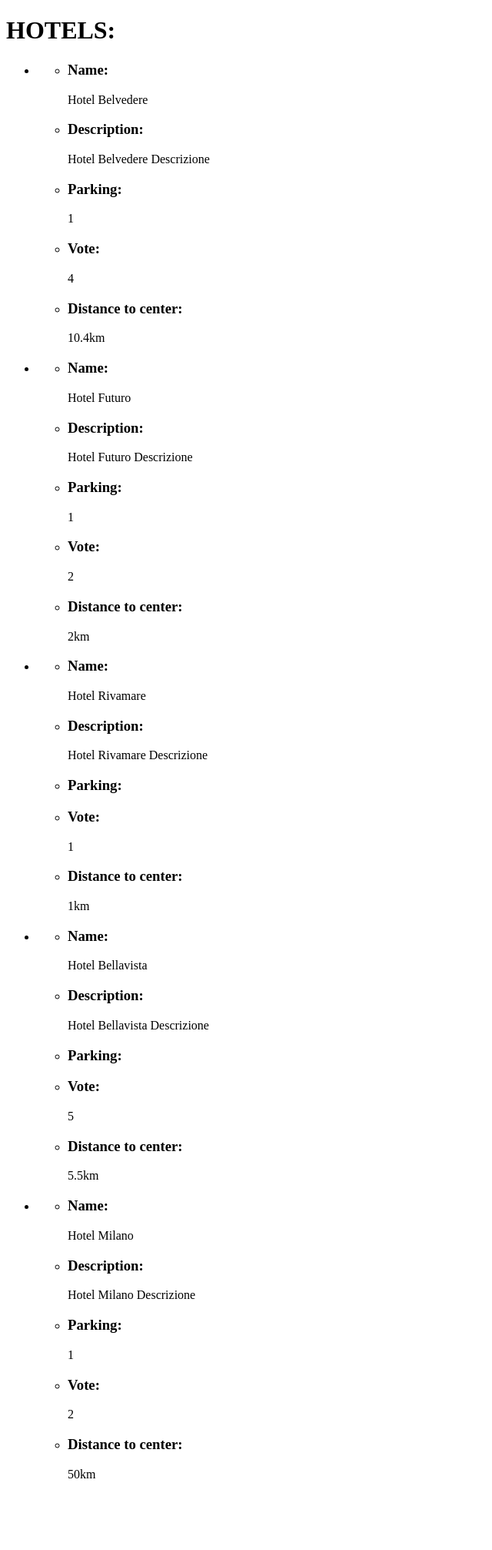
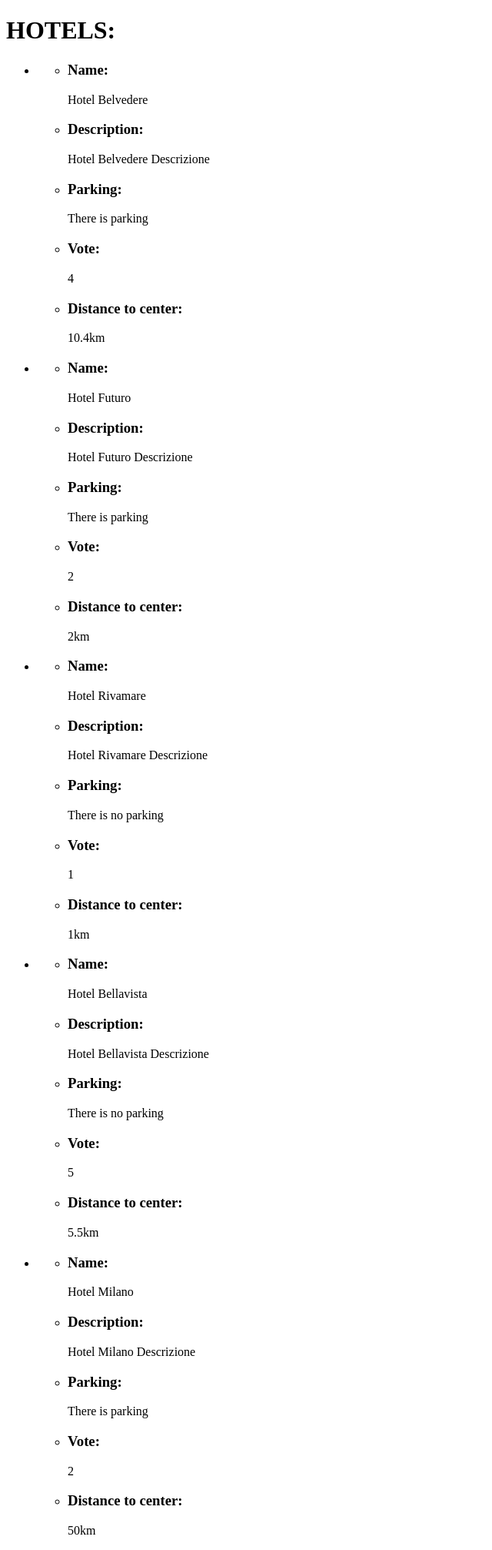
Before and after one commit to EnricoClem/php-hotel, a PHP site: page / in a window 1280 px wide. Shown: the whole page at 77% size, without its empty margins (0-640 px from the left). Before the commit the page ends 1920 px from the top, so only its background shows below. Run offline with PHP 8.4, Linux system fonts and the light colour scheme.

Commit message:
FIX - parking var if else

```diff
--- a/index.php
+++ b/index.php
@@ -59,7 +59,12 @@
 
                     $name = $hotel['name'];
                     $description = $hotel['description'];
-                    $parking = $hotel['parking'];
+                    // $parking = $hotel['parking'];
+                    if($hotel['parking'] === true){
+                        $parking = 'There is parking';
+                    }else{
+                        $parking = 'There is no parking';
+                    }
                     $vote = $hotel['vote'];
                     $distance_to_center = $hotel['distance_to_center'];
 
```
